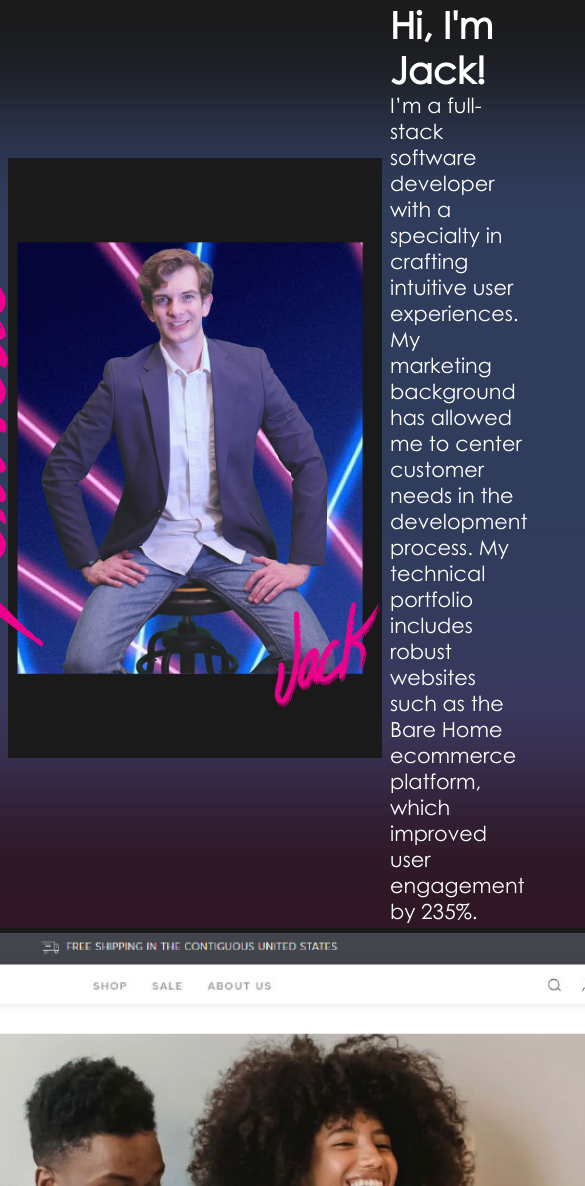
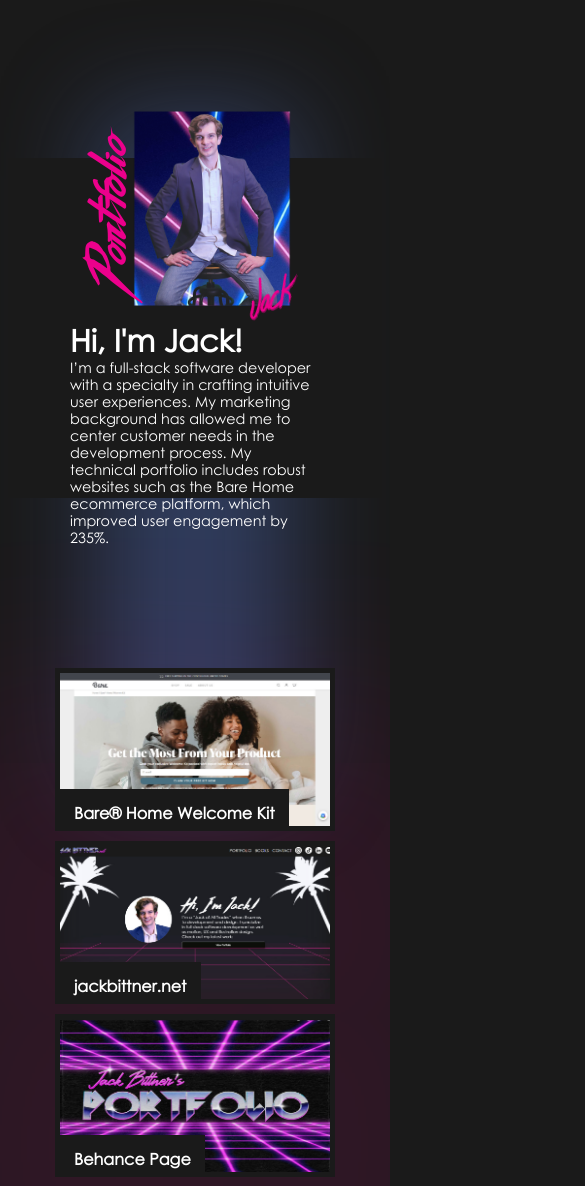
Before and after one commit to thejackbitt/portfolio, a plain HTML site: page index.html in a window 390 px wide. Shown: the top 1186 px of the page, 585 px wide, since content can reach past the window. Drawn offline with Linux system fonts and the light colour scheme; files whose address does not match are found by name.

Commit message:
made all dimensions responsive

```diff
--- a/assets/style.css
+++ b/assets/style.css
@@ -64,7 +64,7 @@ main {
 
 .glowbox1 {
     background-color: var(--glow-blue);
-    width: 1580px;
+    max-width: 100%;
     height: 479px;
     position: absolute;
     top: 209px;
@@ -74,7 +74,7 @@ main {
 
 .glowbox2 {
     background-color: var(--hot-pink);
-    width: 830px;
+    max-width: 830px;
     height: 830px;
     position: absolute;
     top: 1006px;
@@ -85,7 +85,7 @@ main {
 
 .glowbox3 {
     background-color: black;
-    width: 1500px;
+    max-width: 1500px;
     height: 0;
     position: absolute;
     top: 2703px;
@@ -170,7 +170,7 @@ main {
 
 .hero-image-container img {
     height: auto;
-    width: 400px;
+    max-width: 400px;
 }
 
 .hero-image-container h1 {
@@ -182,7 +182,7 @@ main {
 }
 
 .hero-text-container {
-    width: 300px;
+    max-width: 400px;
 }
 
 /* SECTION 2 */
@@ -194,7 +194,7 @@ main {
     grid-template-columns: repeat(2, 1fr);
     gap: 10px;
     grid-auto-rows: minmax(100px, auto);
-    width: 1200px;
+    max-width: 1000px;
 }
 
 #l1 {
@@ -249,11 +249,124 @@ main {
     display: flex;
     flex-direction: column;
     justify-content: center;
+    align-items: center;
     height: 500px;
-    width: 1000px;
+    width: 100%;
     z-index: 5;
+}
+
+.contact-text-container {
+    position: relative;
+    width: 60%;
 }
 
 .contact-container a {
     text-decoration: underline;
 }
+
+/* RESPONSIVE CHECKS */
+
+@media screen and (max-width: 840px) {
+    /* SECTION 1 */
+    :root {
+        --hero-img-margin: -89px;
+    }
+
+    h2 {
+        font-size: 1.9rem;
+    }
+
+    p {
+        font-size: 0.9rem;
+    }
+
+    h1 {
+        font-size: 7rem;
+    }
+
+    .hero-container {
+        height: 400px;
+    }
+
+    .hero-text-container {
+        max-width: 250px;
+    }
+
+    .hero-image-container img {
+        max-width: 300px;
+    }
+
+    .hero-image-container h1 {
+        margin: 165px var(--hero-img-margin) 0 0;
+    }
+
+    /* SECTION 2 */
+
+    .link-container h3 {
+        padding: 14px;
+        top: 65%;
+        font-size: 1rem;
+    }
+
+}
+
+@media screen and (max-width: 580px) {
+    /* SECTION 1 */
+
+    :root {
+        --hero-img-margin: -60px;
+    }
+
+    h1 {
+        font-size: 4rem;
+    }
+
+    .hero-container {
+        height: 340px;
+        flex-direction: column;
+    }
+
+    .hero-image-container {
+        margin-bottom: -25px;
+    }
+
+    .hero-image-container img {
+        max-width: 180px;
+    }
+
+    .hero-image-container h1 {
+        margin: 93px var(--hero-img-margin) 0 0;
+    }
+
+    /* SECTION 2 */
+
+    .link-container {
+        grid-template-columns: repeat(1, 1fr);
+        max-width: 280px;
+    }
+
+    #l1 {
+        grid-row: 1;
+        grid-column: 1;
+    }
+
+    #l2 {
+        grid-row: 2;
+        grid-column: 1;
+    }
+
+    #l3 {
+        grid-row: 3;
+        grid-column: 1;
+    }
+
+    /* SECTION 3 */
+
+    .contact-container {
+        height: 300px;
+    }
+
+    .contact-text-container {
+        width: 240px;
+    }
+}
--- a/index.html
+++ b/index.html
@@ -39,6 +39,7 @@
             </div>
         </section>
         <section class="contact-container slide-right-2">
+            <div class="contact-text-container">
                 <h2>Contact Me!</h2>
                 <p>If you business inquiries, coaching needs or you simply want to ask me a question, feel free to send me a message on my <a href="https://jackbittner.net/contact">contact page</a>.
                     <br/>
@@ -49,6 +50,7 @@
                     <br/>
                     jack.bittner@outlook.com
                 </p>
+            </div>
         </section>
         <div class="glowbox1"></div>
         <div class="glowbox2"></div>
```
Lines whose indentation alone changed are shown as unchanged.
